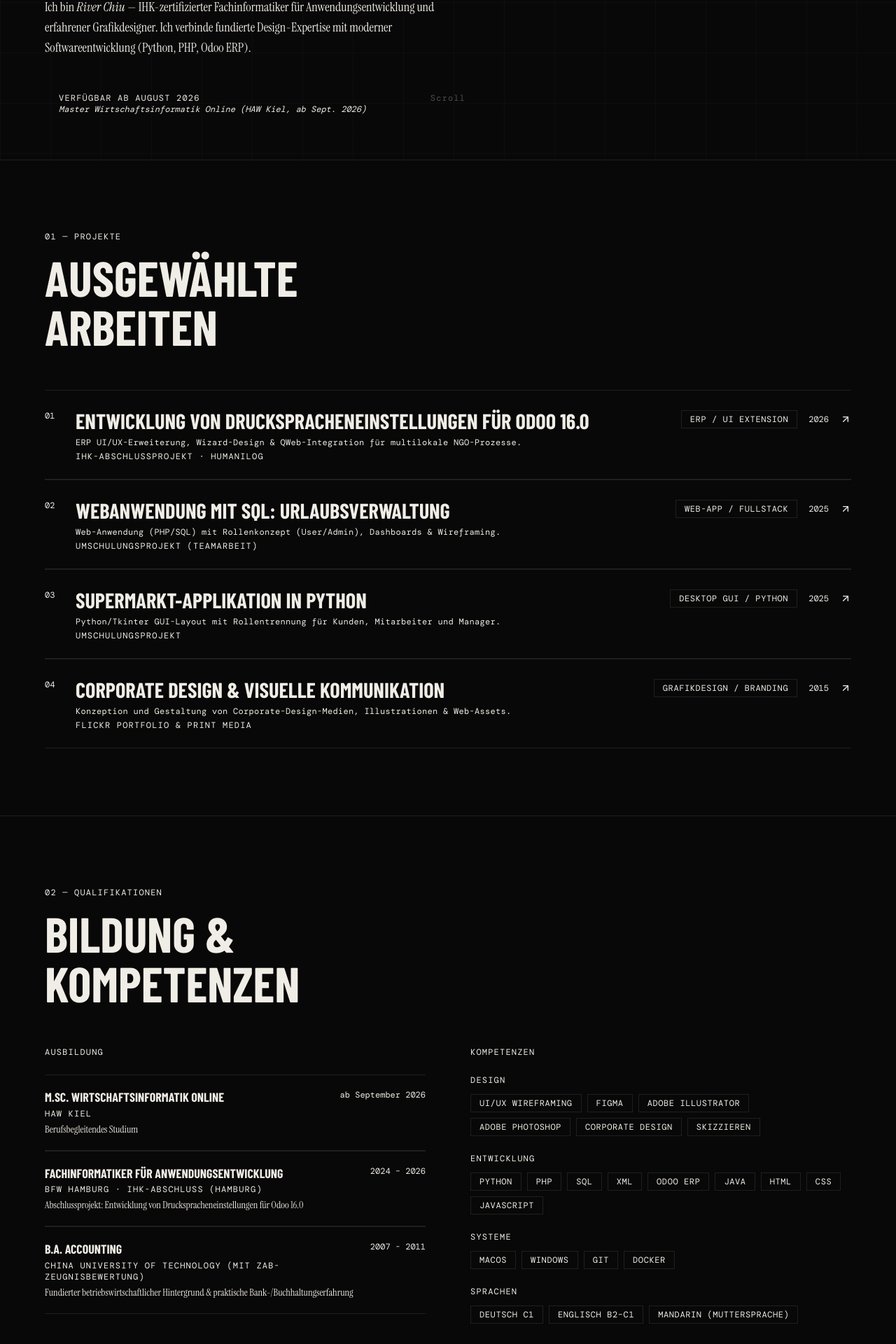
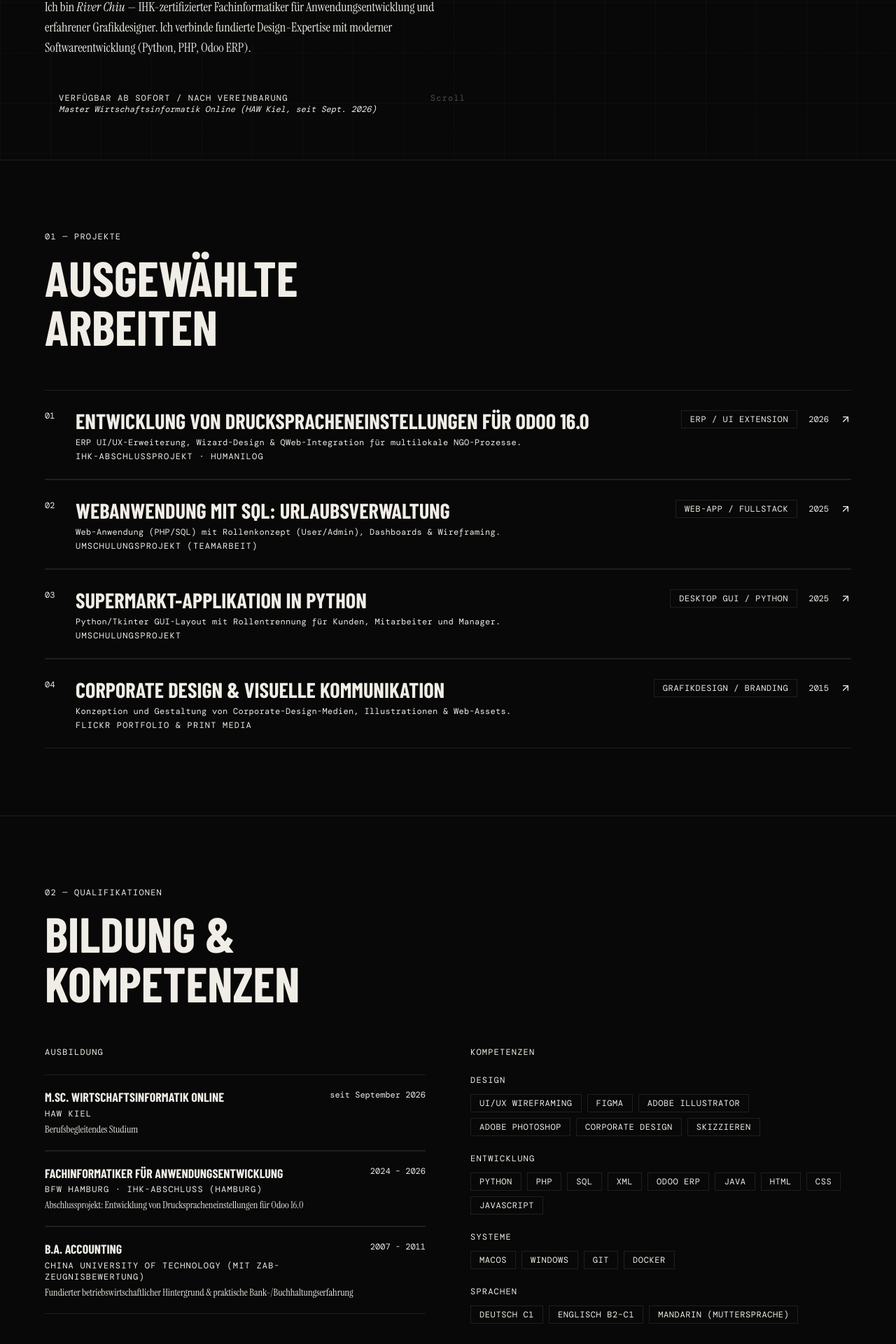
Before and after one commit to riverchiu-dev/riverchiu-dev.github.io, a React (Vite) app: page / in a window 1280 px wide. Shown: the part 573-2493 px from the top of the page at 70% size. Built offline with nearby package versions, Linux system fonts and the light colour scheme; a web font is replaced by a local one.

Commit message:
Update qualification periods and availability text

```diff
--- a/src/app/App.tsx
+++ b/src/app/App.tsx
@@ -15,7 +15,7 @@ const QUALIFICATIONS = [
   {
     title: "M.Sc. Wirtschaftsinformatik Online",
     org: "HAW Kiel",
-    period: "ab September 2026",
+    period: "seit September 2026",
     note: "Berufsbegleitendes Studium",
   },
   {
@@ -201,10 +201,10 @@ export default function App() {
             </span>
             <div className="flex flex-col">
               <span className="font-mono text-xs text-muted-foreground tracking-widest uppercase">
-                VERFÜGBAR AB AUGUST 2026
+                VERFÜGBAR AB SOFORT / NACH VEREINBARUNG
               </span>
               <span className="font-mono text-xs text-muted-foreground italic">
-                Master Wirtschaftsinformatik Online (HAW Kiel, ab Sept. 2026)
+                Master Wirtschaftsinformatik Online (HAW Kiel, seit Sept. 2026)
               </span>
             </div>
           </div>
@@ -458,6 +458,16 @@ export default function App() {
             />
             <span className="font-mono text-xs text-muted-foreground">River Chiu</span>
           </button>
+
+          <div className="flex items-center gap-2 font-mono text-xs text-muted-foreground">
+            <span>Aufrufe:</span>
+            <img
+              src="https://hits.seeyoufarm.com/api/count/badge.svg?url=https%3A%2F%2Friverchiu-dev.github.io&count_bg=%232a2a2a&title_bg=%23121212&icon=&icon_color=%23f0ede6&title=Views&edge_flat=true"
+              alt="Seitenaufrufe"
+              className="h-4 opacity-80"
+            />
+          </div>
+
           <p className="font-mono text-xs text-muted-foreground text-center">
             © 2026 River Chiu — Fachinformatiker für Anwendungsentwicklung · Flensburg
           </p>
```
